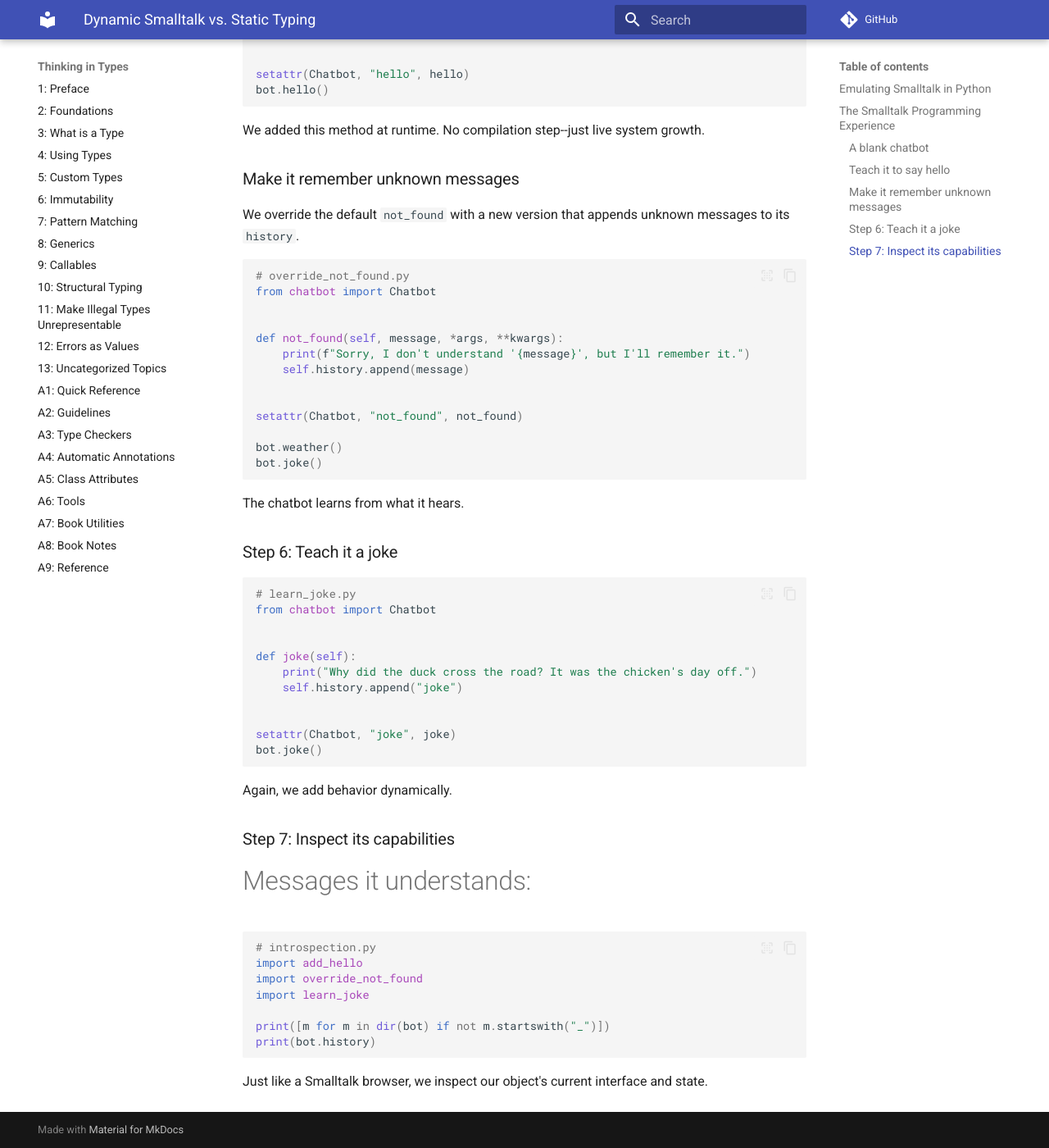
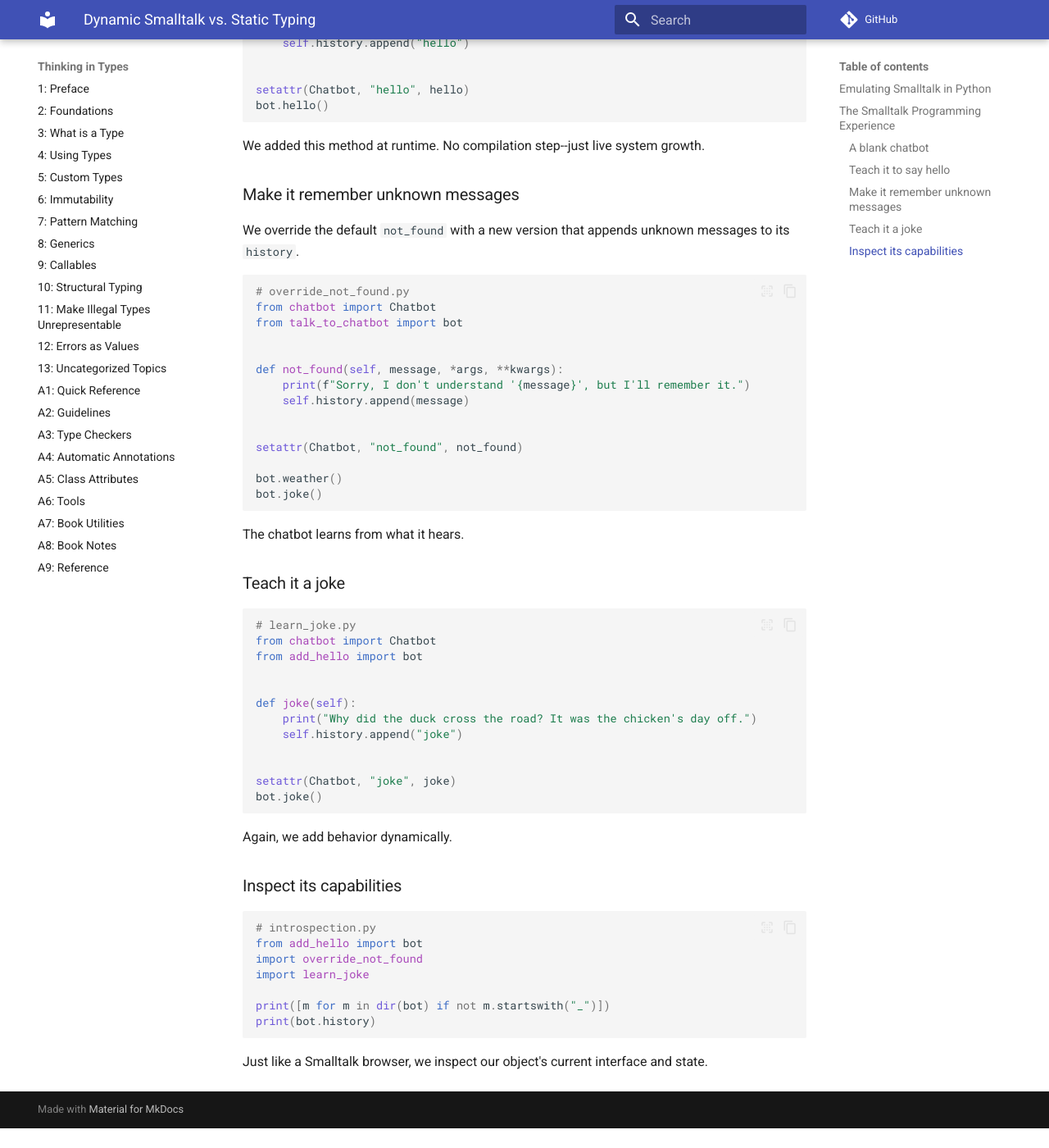
Before and after one commit to ThinkingInTypes/ThinkingInTypes.github.io, an MkDocs documentation site: the page built from Chapters/C02A_Smalltalk.md, in a window 1280 px wide and 1400 px high, scrolled down 5563 px. Shown: the whole window at 82% size. Built offline with MkDocs 1.6.1 and Material for MkDocs 9.7.7, drawn with Linux system fonts in a browser that asks for light colours; comment, search, counter and statistics services are not loaded; after the commit the page ends 6939 px from its top, so only the background shows below that; some of the changed text lies outside the part shown.

Commit message:
smalltalk

````diff
--- a/Chapters/C02A_Smalltalk.md
+++ b/Chapters/C02A_Smalltalk.md
@@ -217,7 +217,7 @@ from smalltalk_object import SmalltalkObject
 
 
 class Chatbot(SmalltalkObject):
-    def init(self):
+    def __init__(self):
         self.history = []
 ```
 
@@ -238,6 +238,7 @@ It uses `__getattr__` to search for `hello()` which it doesn't find, so it falls
 ```python
 # add_hello.py
 from chatbot import Chatbot
+from talk_to_chatbot import bot
 
 
 def hello(self):
@@ -259,6 +260,7 @@ We override the default `not_found` with a new version that appends unknown mess
 ```python
 # override_not_found.py
 from chatbot import Chatbot
+from talk_to_chatbot import bot
 
 
 def not_found(self, message, *args, **kwargs):
@@ -274,11 +276,12 @@ bot.joke()
 
 The chatbot learns from what it hears.
 
-### Step 6: Teach it a joke
+### Teach it a joke
 
 ```python
 # learn_joke.py
 from chatbot import Chatbot
+from add_hello import bot
 
 
 def joke(self):
@@ -292,13 +295,11 @@ bot.joke()
 
 Again, we add behavior dynamically.
 
-### Step 7: Inspect its capabilities
-
-# Messages it understands:
+### Inspect its capabilities
 
 ```python
 # introspection.py
-import add_hello
+from add_hello import bot
 import override_not_found
 import learn_joke
 
````
Also changed, not shown: Chapters/a_smalltalk_experience.md (deleted, +0 -148 lines).
